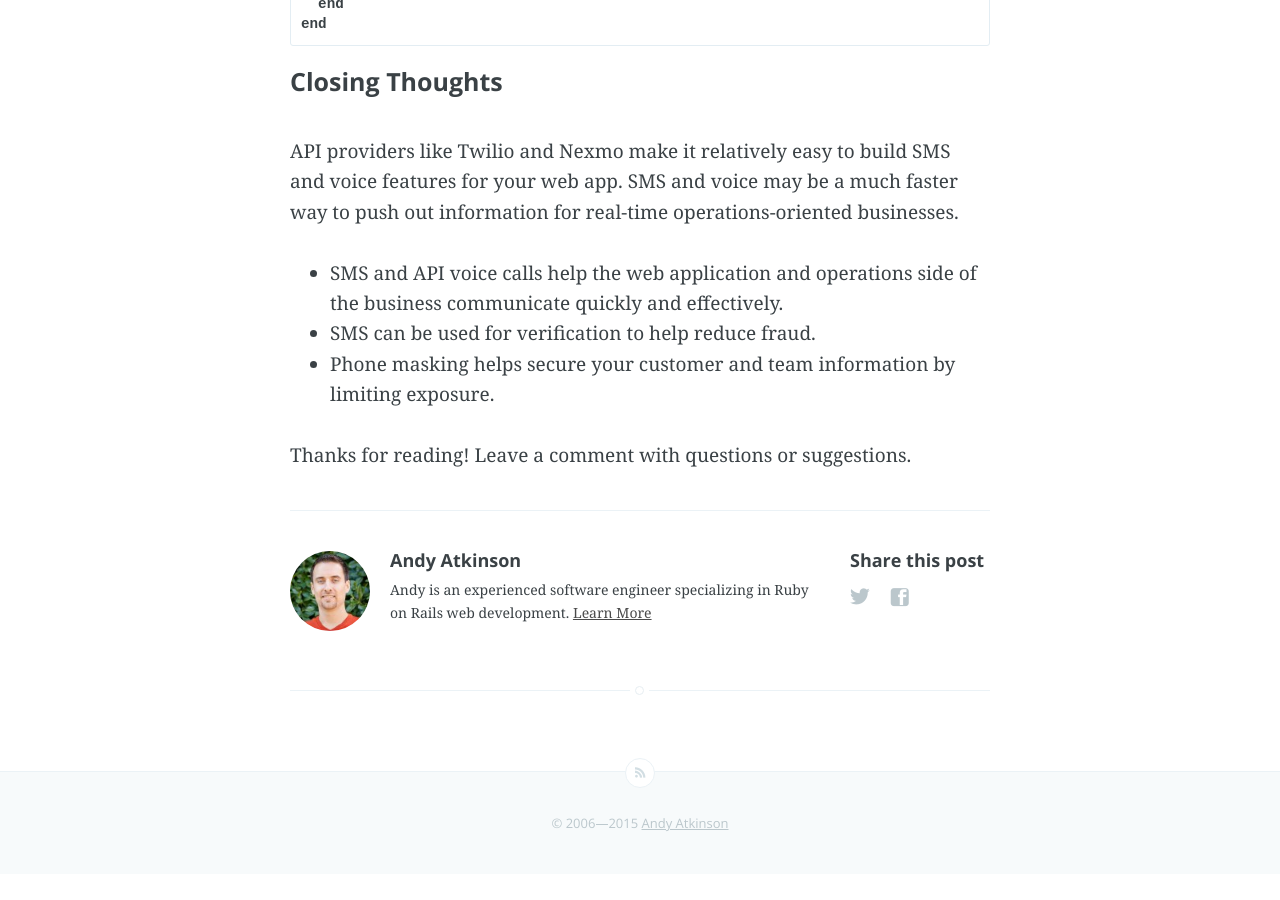
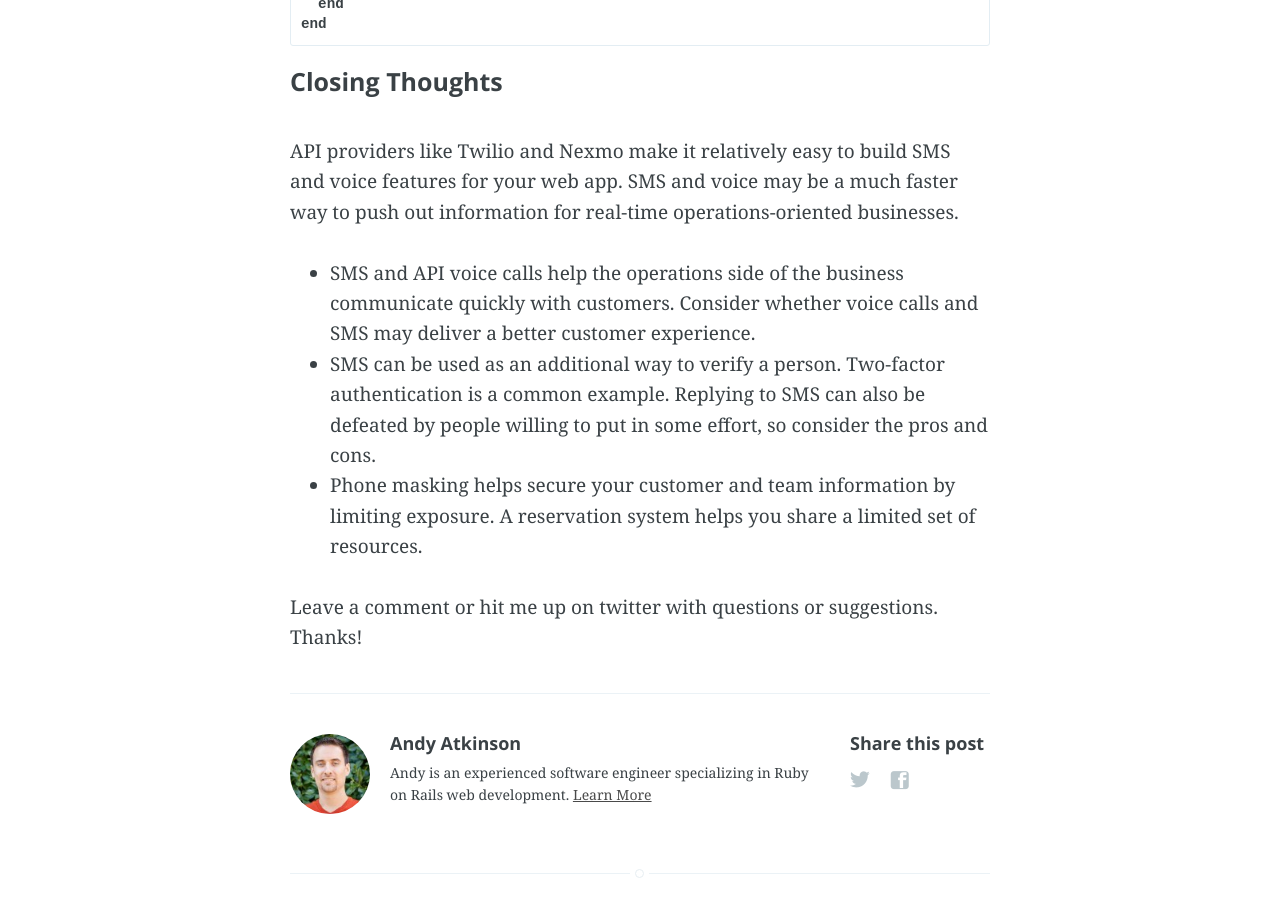
Before and after one commit to andyatkinson/blog, a Jekyll site: the page built from _posts/2015-02-12-building-SMS-and-voice-features-for-web-applications.md, in a window 1280 px wide and 900 px high, scrolled down 4974 px. Built offline with Jekyll 4.4.1, drawn with Linux system fonts in a browser that asks for light colours; Markdown is read by kramdown in place of the engine named in the settings; before the commit the page ends 5848 px from its top, so only the background shows below that; some of the changed text lies outside the part shown.

Commit message:
More tweaks

```diff
--- a/_posts/2015-02-12-building-SMS-and-voice-features-for-web-applications.md
+++ b/_posts/2015-02-12-building-SMS-and-voice-features-for-web-applications.md
@@ -75,7 +75,7 @@ Twilio phone numbers can be queried and reserved using the API. This is the pref
 
 We're also able to register local numbers for each of our markets due to the large number of phone numbers available through Twilio. Since we operate in many markets, we felt having phone numbers that were local to the market would increase the chances that a customer would reply (compared with a generic 800 number).
 
-###### Releasing a Twilio number
+###### Adding and releasing Twilio numbers via the API
 
 To release a number, look up the `SID` and send an HTTP DELETE request via the API. We have taken advantage of easily adding and releasing numbers to dynamically increase the Twilio numbers we are using based on demand. Pretty cool!
 
@@ -133,8 +133,8 @@ end
 
 API providers like Twilio and Nexmo make it relatively easy to build SMS and voice features for your web app. SMS and voice may be a much faster way to push out information for real-time operations-oriented businesses.
 
-* SMS and API voice calls help the web application and operations side of the business communicate quickly and effectively.
-* SMS can be used for verification to help reduce fraud.
-* Phone masking helps secure your customer and team information by limiting exposure.
+* SMS and API voice calls help the operations side of the business communicate quickly with customers. Consider whether voice calls and SMS may deliver a better customer experience.
+* SMS can be used as an additional way to verify a person. Two-factor authentication is a common example. Replying to SMS can also be defeated by people willing to put in some effort, so consider the pros and cons.
+* Phone masking helps secure your customer and team information by limiting exposure. A reservation system helps you share a limited set of resources.
 
-Thanks for reading! Leave a comment with questions or suggestions.
+Leave a comment or hit me up on twitter with questions or suggestions. Thanks!
```
